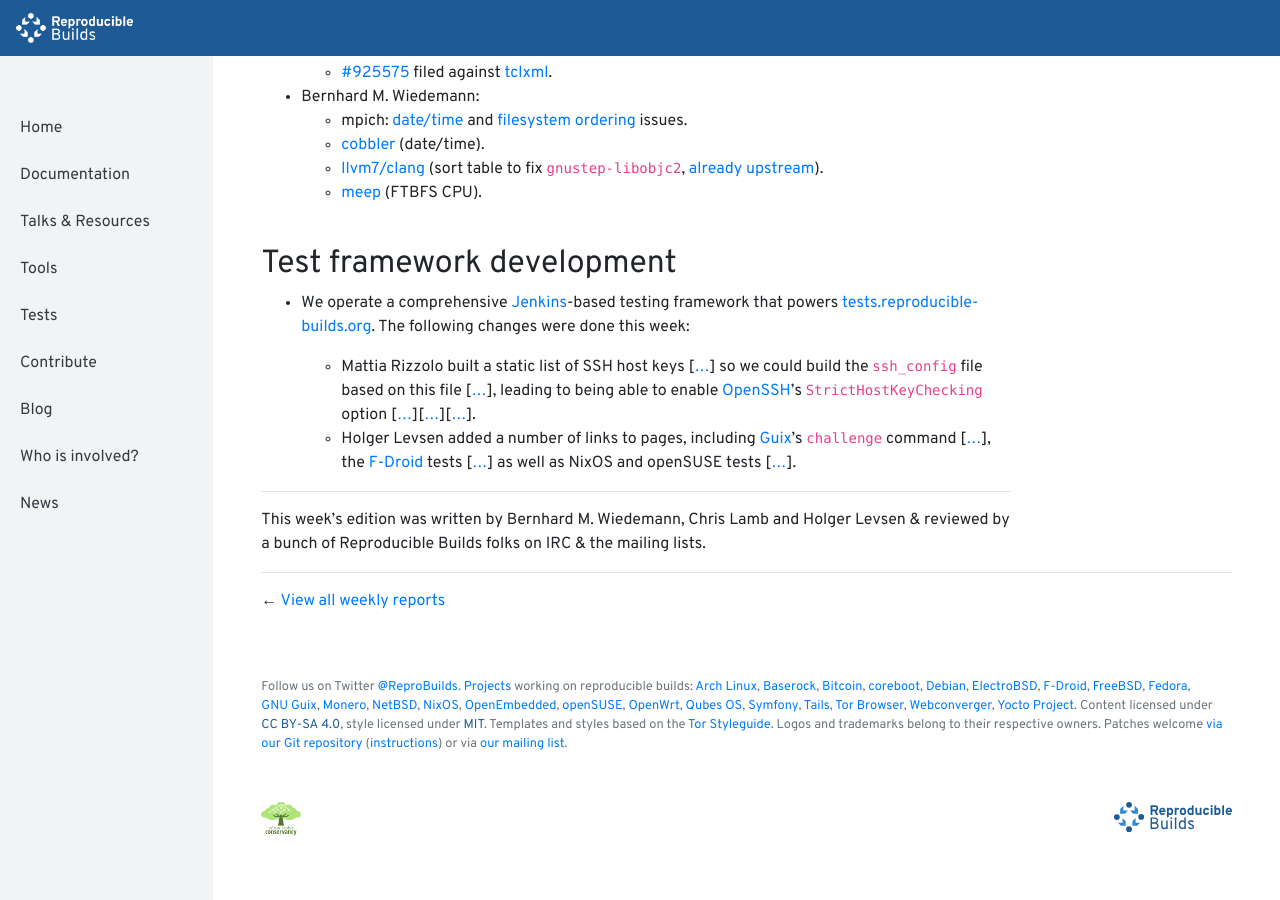
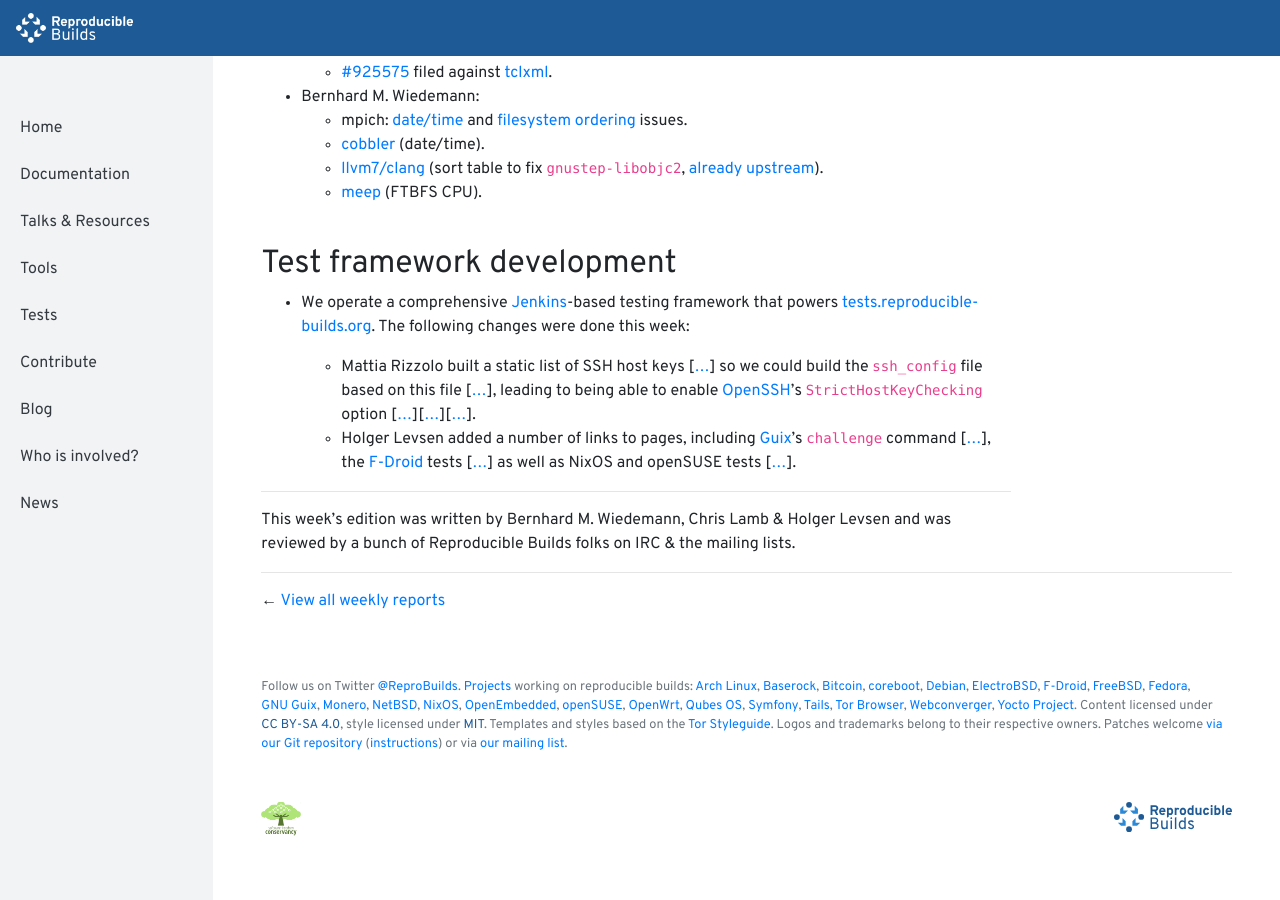
Before and after one commit to prototypefund/reproducible-website, a Jekyll site: the page built from _blog/posts/205.md, in a window 1280 px wide and 900 px high, scrolled down 971 px. Built offline with Jekyll 4.4.1, drawn with Linux system fonts in a browser that asks for light colours; some of the changed text lies outside the part shown.

Commit message:
205: Minor cosmetic changes.

```diff
--- a/_blog/posts/205.md
+++ b/_blog/posts/205.md
@@ -42,4 +42,4 @@
 
 ---
 
-This week's edition was written by Bernhard M. Wiedemann, Chris Lamb and Holger Levsen & reviewed by a bunch of Reproducible Builds folks on IRC & the mailing lists.
+This week's edition was written by Bernhard M. Wiedemann, Chris Lamb & Holger Levsen and was reviewed by a bunch of Reproducible Builds folks on IRC & the mailing lists.
```
Also changed, not shown: other parts of _blog/posts/205.md (+1 -1 lines).
